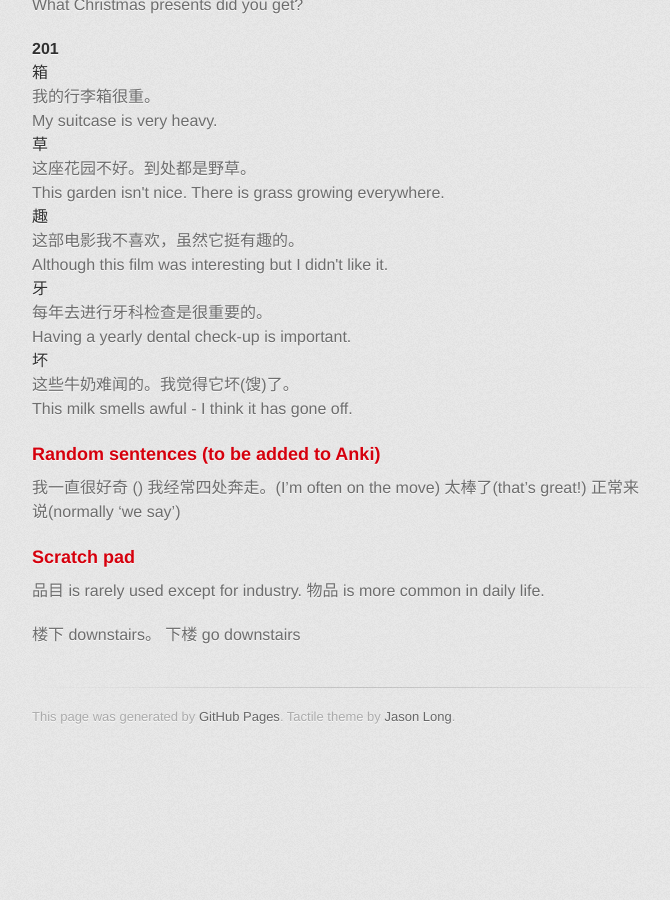
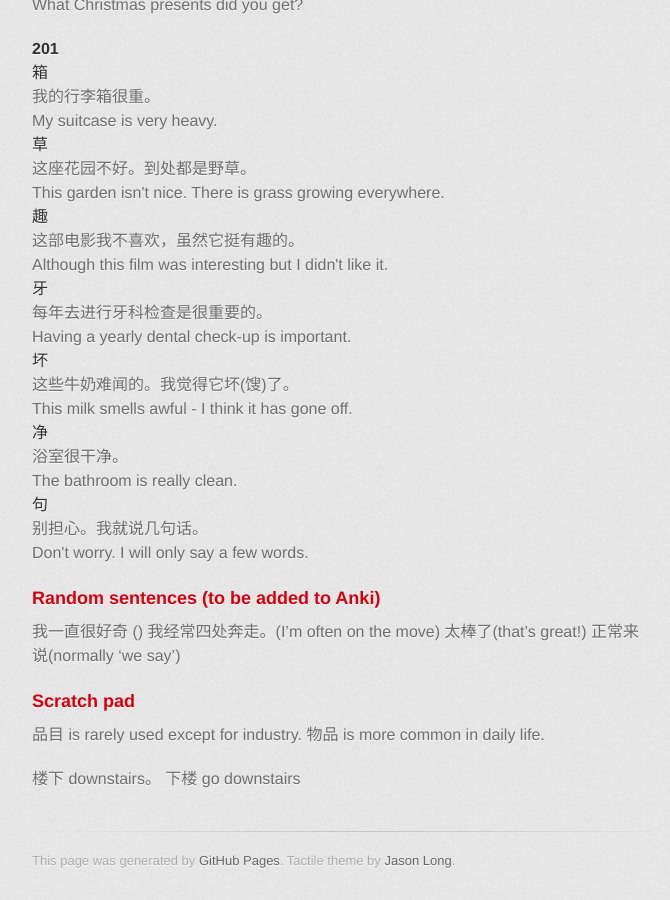
Before and after one commit to axiomiety/axiomiety.github.io, a Jekyll site: the page built from llog/mandarin.markdown, in a window 1280 px wide and 900 px high, scrolled down 14476 px. Shown: the whole window, without its empty margins (298-968 px from the left). Built offline with Jekyll 4.4.1, drawn with Linux system fonts in a browser that asks for light colours; nearby versions of some CDN libraries; some web fonts are replaced; before the commit the page ends 15232 px from its top, so only the background shows below that.

Commit message:
mandarin

```diff
--- a/llog/mandarin.markdown
+++ b/llog/mandarin.markdown
@@ -718,12 +718,12 @@ Character|Sentence|Translation
   <dt>坏</dt>
   <dd>这些牛奶难闻的。我觉得它坏(馊)了。</dd>
   <dd>This milk smells awful - I think it has gone off.</dd>
-  <dt></dt>
-  <dd></dd>
-  <dd></dd>
-  <dt></dt>
-  <dd></dd>
-  <dd></dd>
+  <dt>净</dt>
+  <dd>浴室很干净。</dd>
+  <dd>The bathroom is really clean.</dd>
+  <dt>句</dt>
+  <dd>别担心。我就说几句话。</dd>
+  <dd>Don't worry. I will only say a few words.</dd>
   <dt></dt>
   <dd></dd>
   <dd></dd>
```
